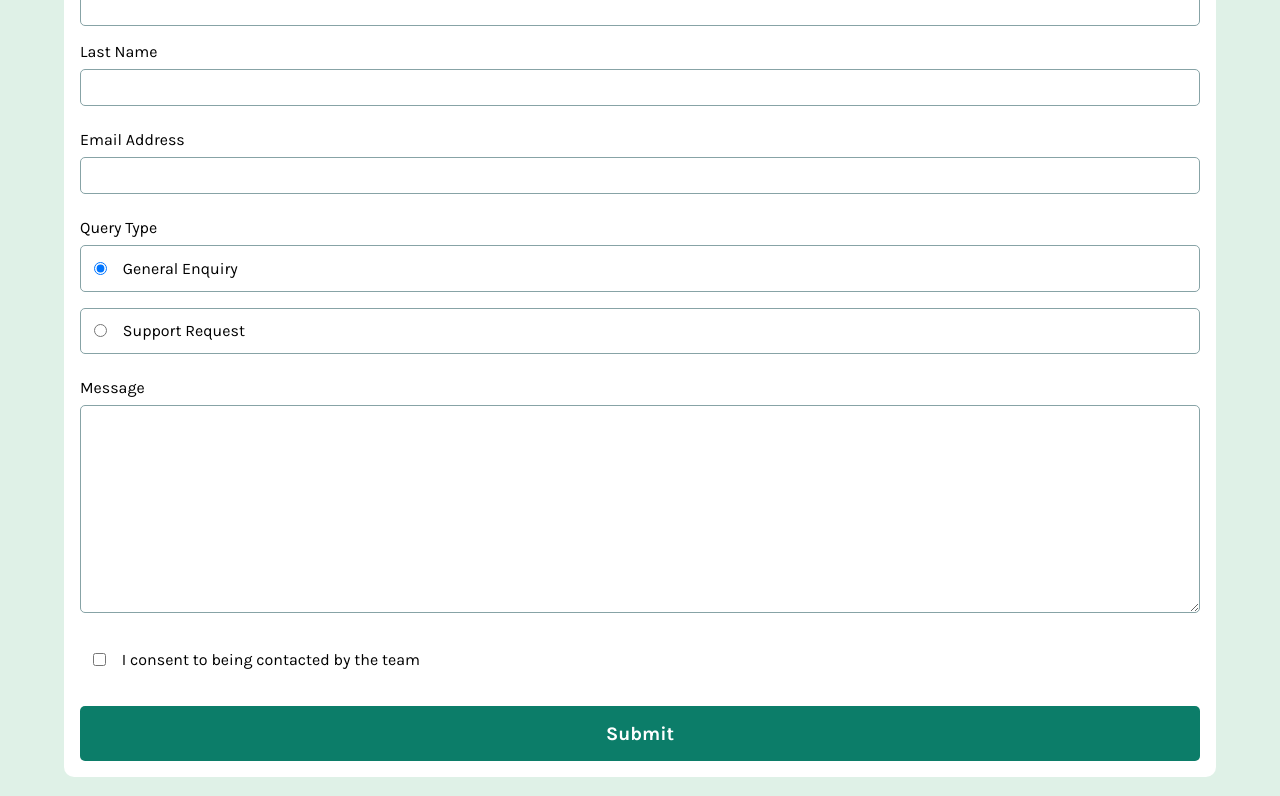
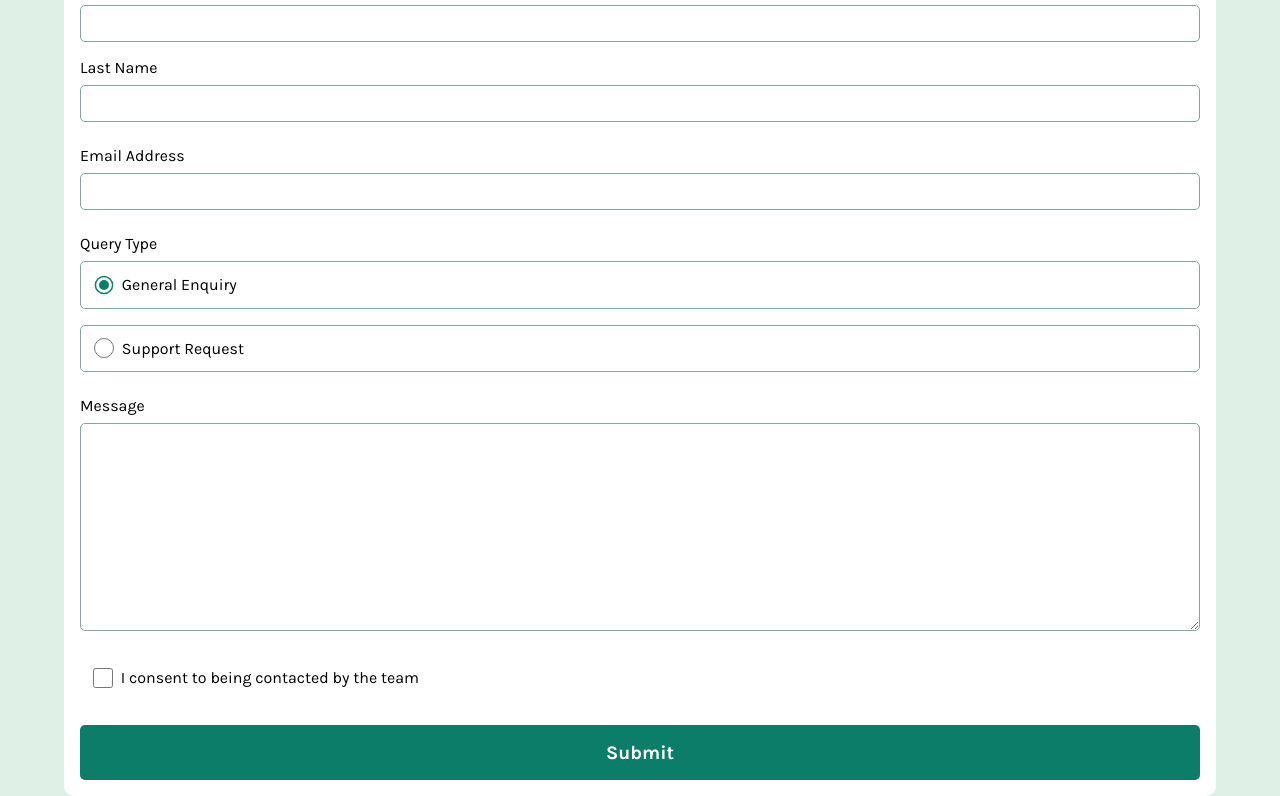
Before and after one commit to Omo-Sikiru/contact-card-basic-, a plain HTML site: page index.html in a window 1280 px wide. Both pictures are taken after a click on the radio button "General Enquiry". Shown: the part 131-927 px from the top of the page. Drawn offline with Linux system fonts and the light colour scheme.

Commit message:
Edited css and html 2.0

```diff
--- a/index.html
+++ b/index.html
@@ -50,22 +50,37 @@
             <div class="query-input">
               <input
                 type="radio"
-                id="query-ge"
+                id="general-enquiry"
                 name="query-options"
                 value="General Enquiry"
-                class="query-icon"
+                required
               />
-              <label for="query-ge">General Enquiry</label>
+              <label for="general-enquiry" class="custom-radio">
+                <img
+                  src="./assets/images/icon-radio-selected.svg"
+                  class="radio-icon checked"
+                  alt="Checked radio button"
+                />
+                General Enquiry
+              </label>
             </div>
+
             <div class="query-input">
               <input
                 type="radio"
-                id="query-sr"
+                id="support-request"
                 name="query-options"
                 value="Support Request"
-                class="query-icon"
+                required
               />
-              <label for="query-sr">Support Request</label>
+              <label for="support-request" class="custom-radio">
+                <img
+                  src="./assets/images/icon-radio-selected.svg"
+                  class="radio-icon checked"
+                  alt="Checked radio button"
+                />
+                Support Request
+              </label>
             </div>
           </div>
         </div>
@@ -76,8 +91,15 @@
         </div>
 
         <div class="check-input mg-btm-1">
-          <input type="checkbox" id="agree" name="agree" class="check-icon" />
-          <label for="agree">I consent to being contacted by the team</label>
+          <input type="checkbox" id="agree" name="agree" required />
+          <label for="agree" class="custom-check">
+            <img
+              src="./assets/images/icon-checkbox-check.svg"
+              class="check-icon checked"
+              alt="Checked checkbox button"
+            />
+            I consent to being contacted by the team</label
+          >
         </div>
 
         <button class="form-btn">Submit</button>
--- a/style.css
+++ b/style.css
@@ -83,17 +83,19 @@ html {
 }
 
 body {
+  height: 100vh;
   background: var(--clr-pry-01);
   font-family: var(--ff-main);
   font-size: var(--fs-main);
   font-weight: 400;
+  transition: all 0.5s ease;
 }
 
 .form-container {
   background: var(--clr-neu-01);
   width: 90%;
   margin-inline: auto;
-  margin-block: 1rem;
+  margin-block: 2rem;
   padding: 1rem;
   border-radius: 10px;
 }
@@ -133,7 +135,8 @@ textarea {
 .check-input {
   padding: 0.8rem;
   display: flex;
-  gap: 1rem;
+  gap: 0.5rem;
+  align-items: center;
 }
 
 .form-btn {
@@ -147,3 +150,40 @@ textarea {
   border: none;
   border-radius: 5px;
 }
+
+input[type="radio"],
+input[type="checkbox"] {
+  /* display: none; */
+  height: 20px;
+  width: 20px;
+}
+
+.custom-radio,
+.custom-check {
+  display: flex;
+  align-items: center;
+  gap: 0.5rem;
+  cursor: pointer;
+  position: relative;
+}
+
+.radio-icon,
+.check-icon {
+  height: 20px;
+  width: 20px;
+}
+
+.radio-icon.checked,
+.check-icon.checked {
+  display: none;
+}
+
+input[type="radio"]:checked + .custom-radio .radio-icon.checked,
+input[type="checkbox"]:checked + .custom-check .check-icon.checked {
+  display: inline;
+}
+
+input[type="radio"]:checked,
+input[type="checkbox"]:checked {
+  display: none;
+}
```
